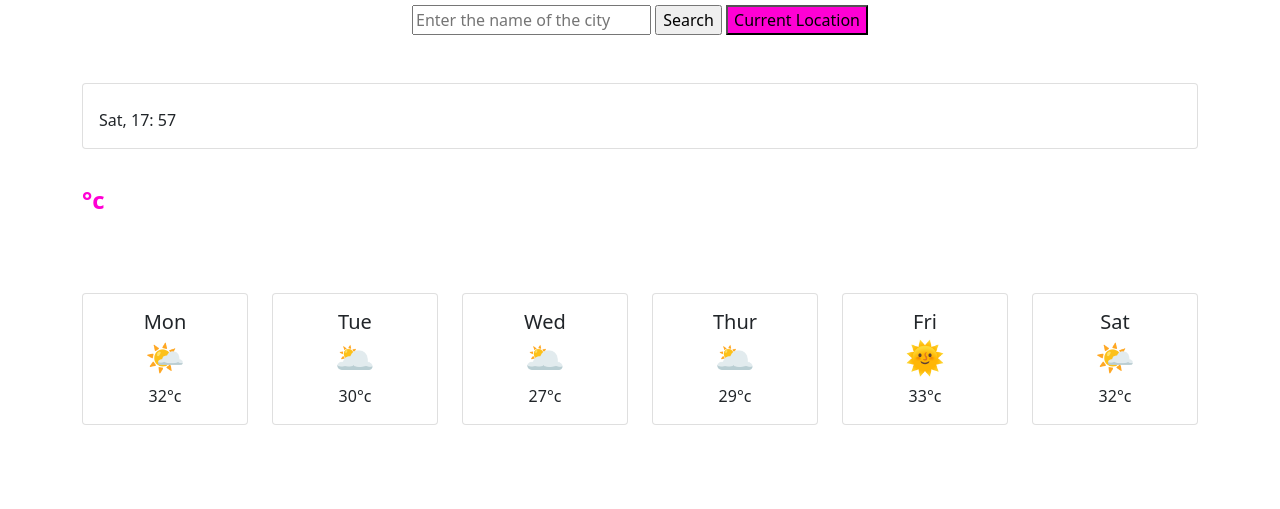
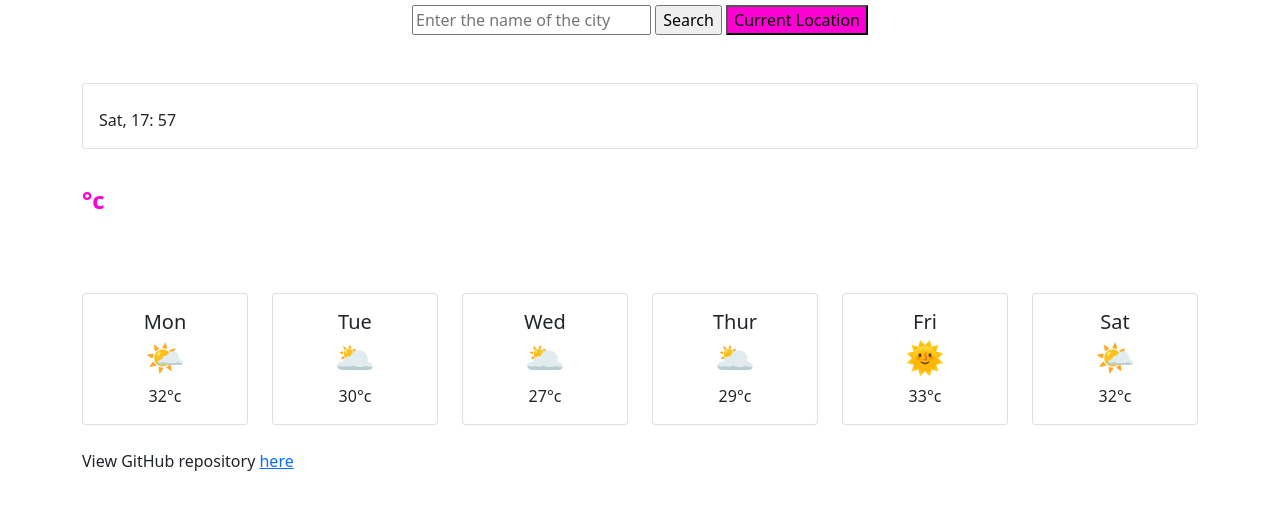
Before and after one commit to Nnebuife/Week-6-plus, a website built with Parcel: page index.html in a window 1280 px wide. Shown: the part 91-600 px from the top of the page. Built offline with nearby package versions, Linux system fonts and the light colour scheme; no server answers.

Commit message:
Update index.html

```diff
--- a/index.html
+++ b/index.html
@@ -102,6 +102,10 @@
           </div>
         </div>
       </div>
+      <br>
+      <h7>
+       View GitHub repository <a href="https://github.com/Nnebuife/Week-6-plus" target="_blank">here</a>
+      </h7>
     </div>
   </body>
 </html>
```
